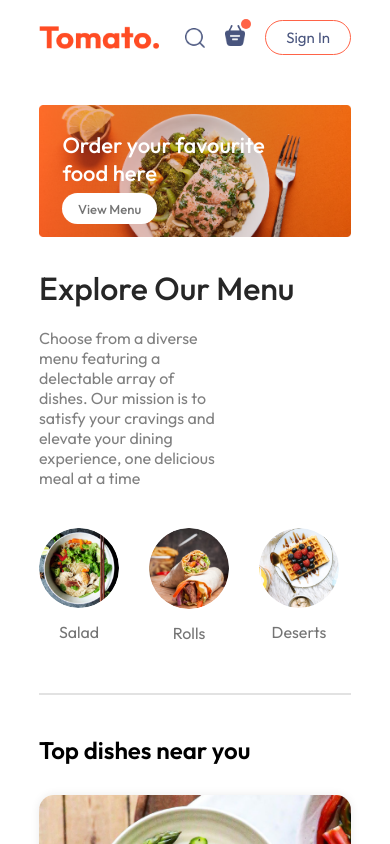
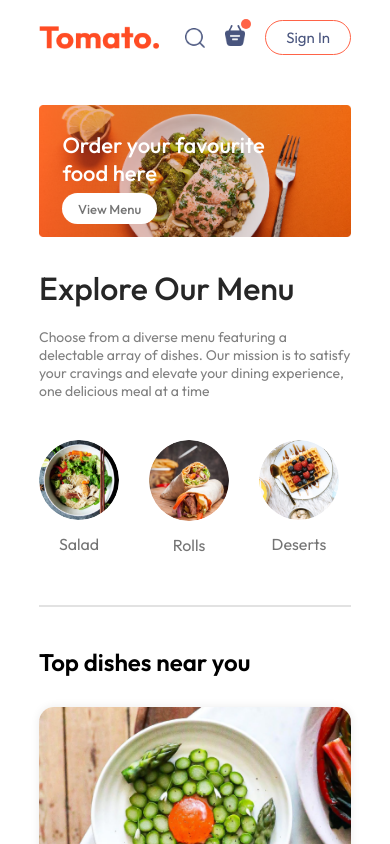
Before and after one commit to M-Muiz/Full_Stack-Food-App, a React (Vite) app in the folder frontend/: page / in a window 390 px wide. Shown: the top 844 px of the page. Built offline with nearby package versions, Linux system fonts and the light colour scheme.

Commit message:
complete explore menu responsive

```diff
--- a/frontend/src/components/ExploreMenu/ExploreMenu.css
+++ b/frontend/src/components/ExploreMenu/ExploreMenu.css
@@ -54,3 +54,10 @@
     border: 4px solid tomato;
     padding: 2px;
 }
+
+@media (max-width: 1050px) {
+    .explore-menu-text{
+        max-width: 100%;
+        font-size: 14px;
+    }
+}
```
